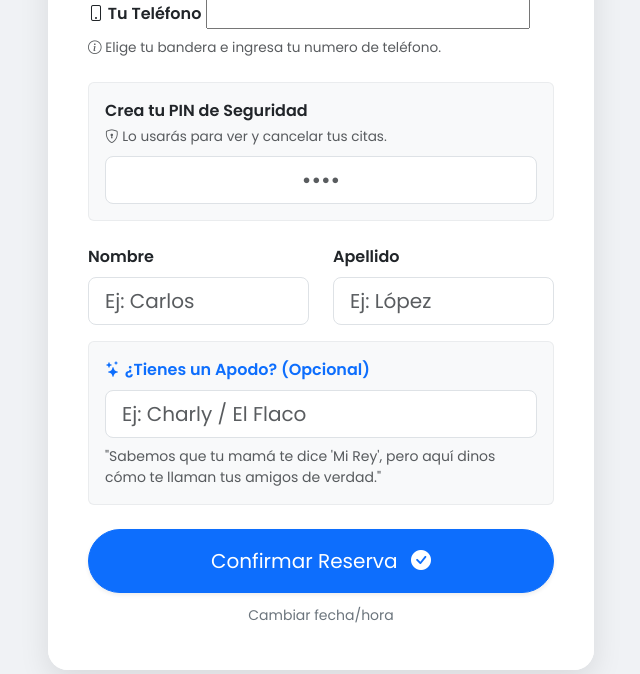
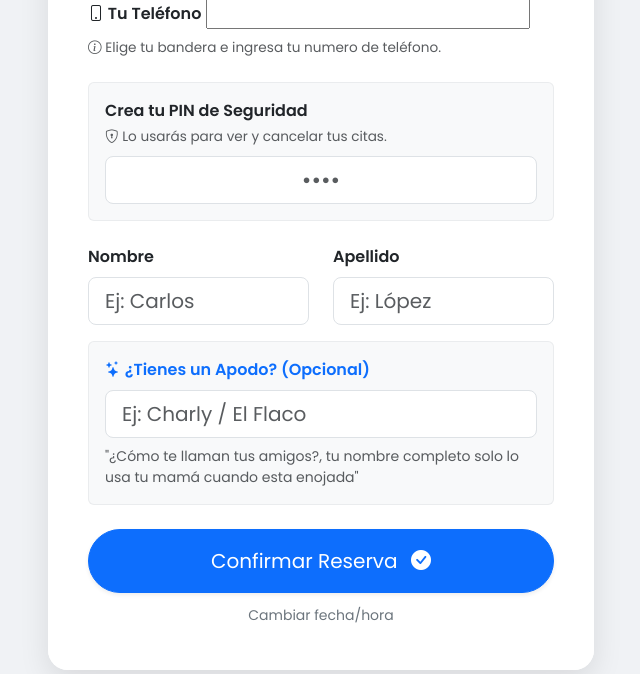
Before and after one commit to Alemancito/SilverBack-app, a Django app: template appointments/templates/appointments/book_appointment.html in a window 1280 px wide. Shown: the part 217-891 px from the top of the page, without its empty margins (319-959 px from the left). Run offline with Django 5.2, Linux system fonts and the light colour scheme; the template is opened without the code that fills it: values that come from a table or form of the project are taken from there, others are empty; some libraries are stand-ins or nearby versions.

Commit message:
arreglo frase de amigos en book_appointments

```diff
--- a/appointments/templates/appointments/book_appointment.html
+++ b/appointments/templates/appointments/book_appointment.html
@@ -76,7 +76,7 @@
                             </label>
                             {{ form.nickname }}
                             <div class="form-text small mt-2">
-                                "Sabemos que tu mamá te dice 'Mi Rey', pero aquí dinos cómo te llaman tus amigos de verdad."
+                                "¿Cómo te llaman tus amigos?, tu nombre completo solo lo usa tu mamá cuando esta enojada"
                             </div>
                         </div>
 
```
